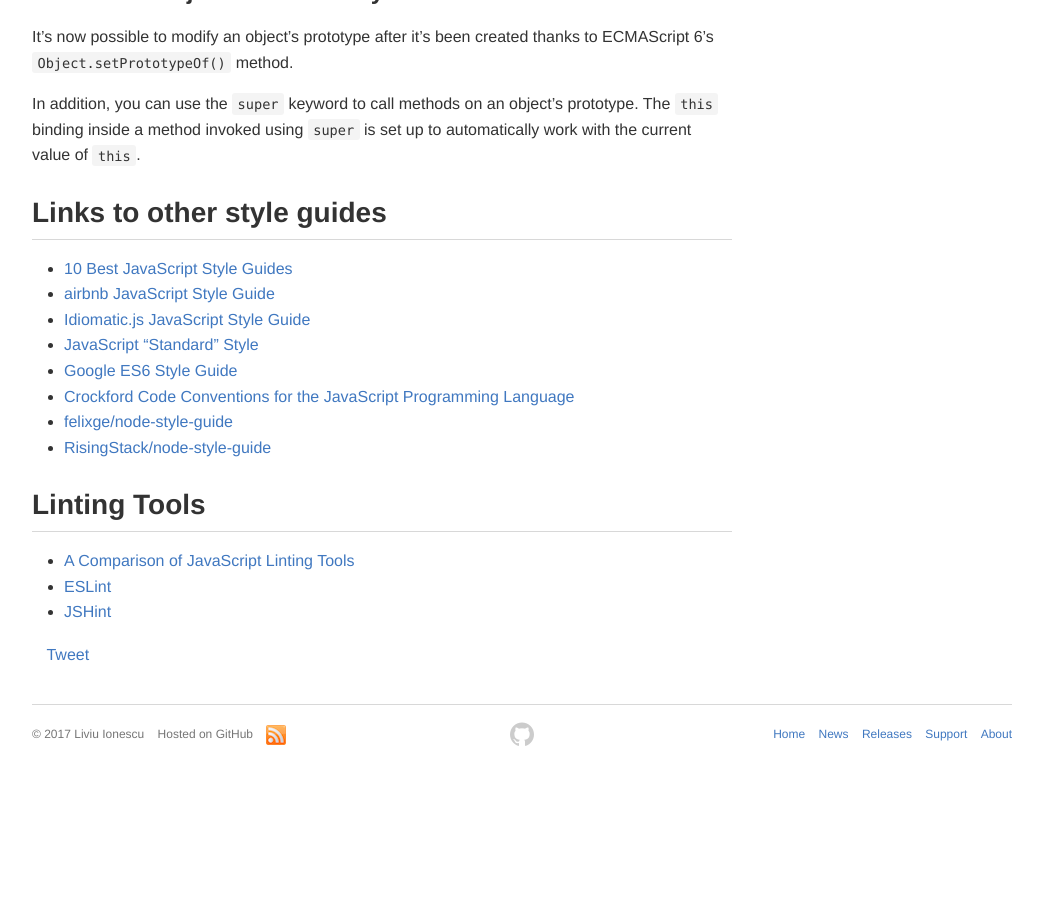
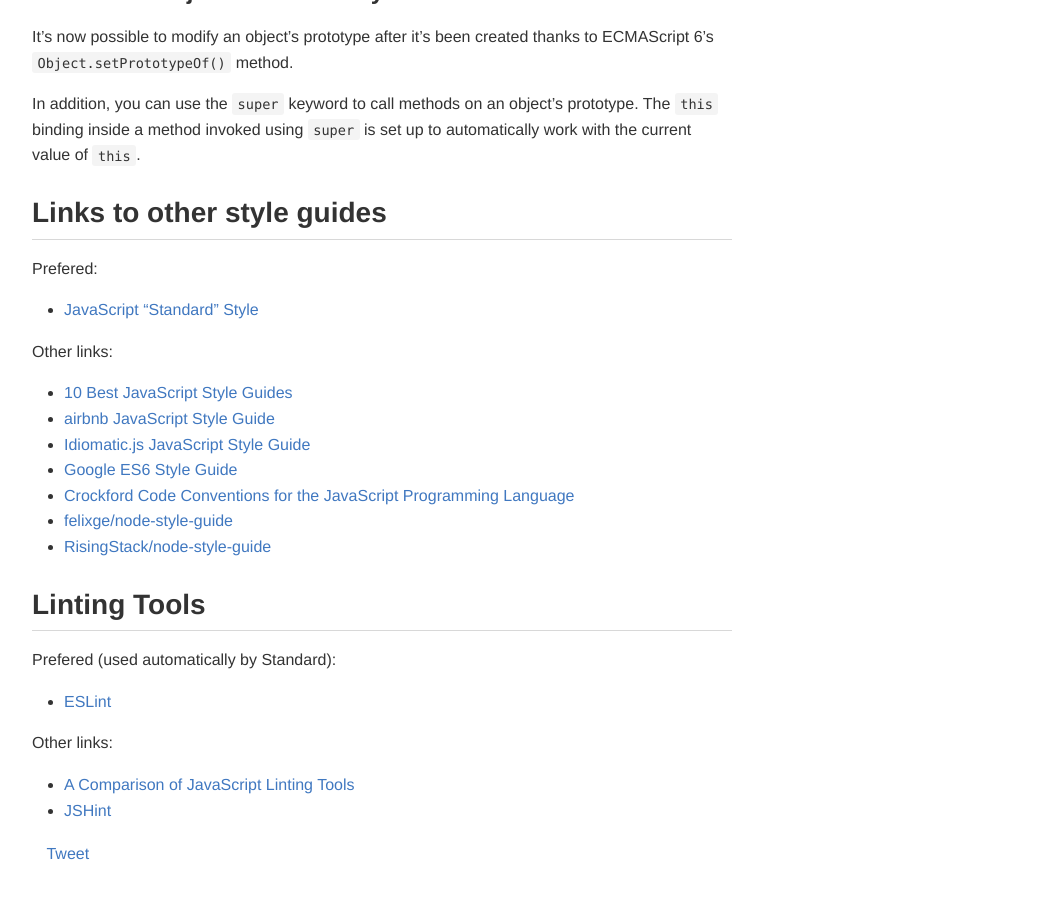
Before and after one commit to xcdl/xcdl.github.io-source, a Jekyll site: the page built from pages/develop/js-style-guide.md, in a window 1280 px wide and 900 px high, scrolled down 6258 px. Shown: the whole window, without its empty margins (118-1161 px from the left). Built offline with Jekyll 4.4.1, drawn with Linux system fonts in a browser that asks for light colours; comment, search, counter and statistics services are not loaded; before the commit the page ends 7043 px from its top, so only the background shows below that.

Commit message:
develop/js-style-guide: choose Standard / ESLint

```diff
--- a/pages/develop/js-style-guide.md
+++ b/pages/develop/js-style-guide.md
@@ -252,10 +252,15 @@ In addition, you can use the `super` keyword to call methods on an object’s pr
 
 ## Links to other style guides
 
+Prefered:
+
+- [JavaScript "Standard" Style](https://standardjs.com)
+
+Other links:
+
 - [10 Best JavaScript Style Guides](http://noeticforce.com/best-javascript-style-guide-for-maintainable-code)
 - [airbnb JavaScript Style Guide](https://github.com/airbnb/javascript)
 - [Idiomatic.js JavaScript Style Guide](https://github.com/rwaldron/idiomatic.js/)
-- [JavaScript "Standard" Style](https://standardjs.com)
 - [Google ES6 Style Guide](https://google.github.io/styleguide/jsguide.html)
 - [Crockford Code Conventions for the JavaScript Programming Language](http://javascript.crockford.com/code.html)
 - [felixge/node-style-guide](https://github.com/felixge/node-style-guide)
@@ -263,6 +268,11 @@ In addition, you can use the `super` keyword to call methods on an object’s pr
 
 ## Linting Tools
 
+Prefered (used automatically by Standard):
+
+- [ESLint](http://eslint.org/)
+
+Other links:
+
 - [A Comparison of JavaScript Linting Tools](https://www.sitepoint.com/comparison-javascript-linting-tools/)
-- [ESLint](http://eslint.org/)
 - [JSHint](http://www.jshint.com/)
```
